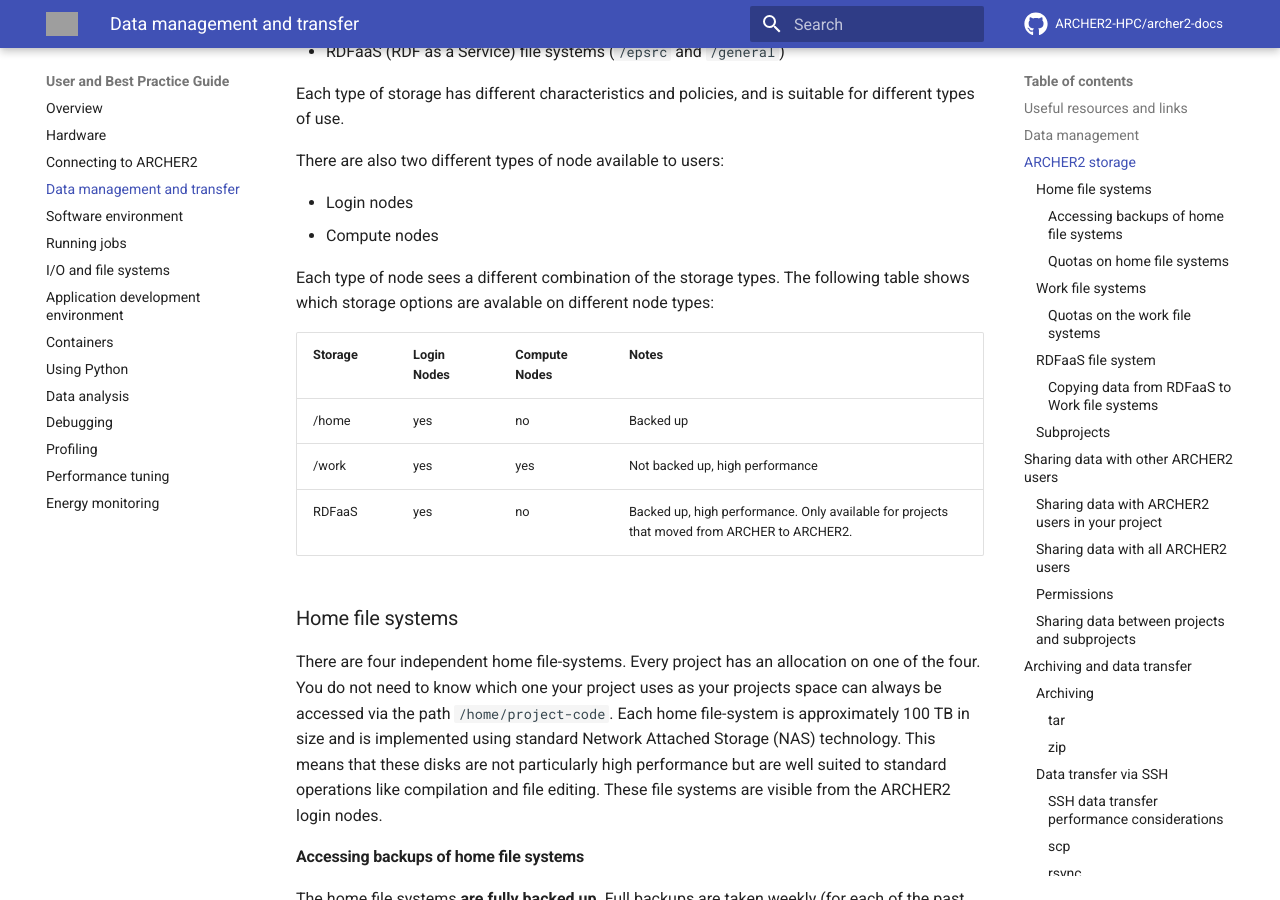
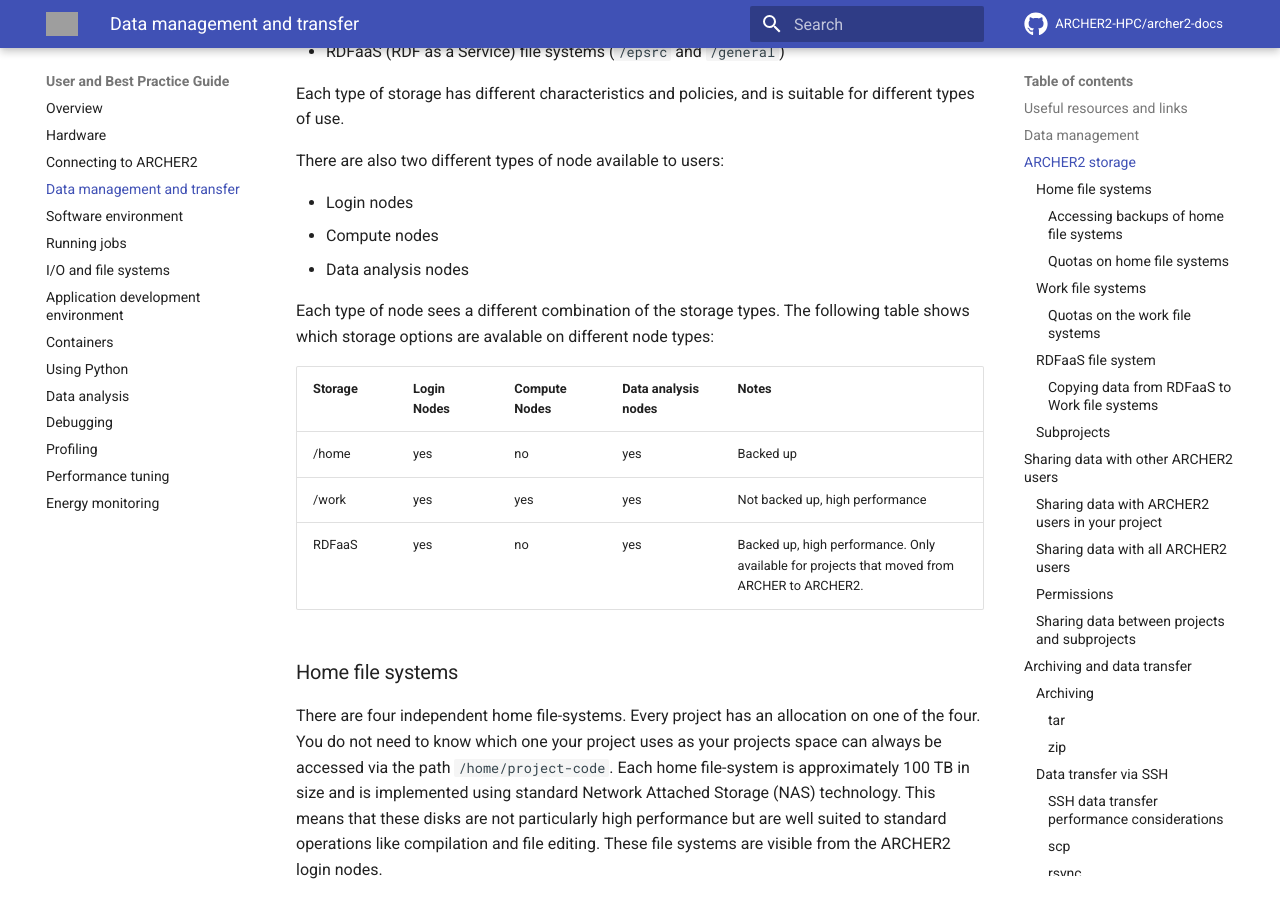
Before and after one commit to ARCHER2-HPC/archer2-docs, an MkDocs documentation site: the page built from docs/user-guide/data.md, in a window 1280 px wide and 900 px high, scrolled down 1619 px. Built offline with MkDocs 1.6.1 and Material for MkDocs 9.7.7, drawn with Linux system fonts in a browser that asks for light colours; comment, search, counter and statistics services are not loaded; grey boxes are pictures that could not be loaded.

Commit message:
Adds data analysis nodes

```diff
--- a/docs/user-guide/data.md
+++ b/docs/user-guide/data.md
@@ -66,16 +66,17 @@
 
    - Login nodes
    - Compute nodes
+   - Data analysis nodes
 
 Each type of node sees a different combination of the storage types.
 The following table shows which storage options are avalable on
 different node types:
 
-| Storage | Login Nodes | Compute Nodes | Notes |
-|---------|-------------|---------------|-------|
-| /home   | yes         | no            | Backed up |
-| /work   | yes         | yes           | Not backed up, high performance |
-| RDFaaS  | yes         | no            | Backed up, high performance. Only available for projects that moved from ARCHER to ARCHER2. |
+| Storage | Login Nodes | Compute Nodes | Data analysis nodes | Notes     |
+|---------|-------------|---------------|---------------------|-----------|
+| /home   | yes         | no            | yes                 | Backed up |
+| /work   | yes         | yes           | yes                 | Not backed up, high performance |
+| RDFaaS  | yes         | no            | yes                 | Backed up, high performance. Only available for projects that moved from ARCHER to ARCHER2. |
 
 ### Home file systems
 
```
